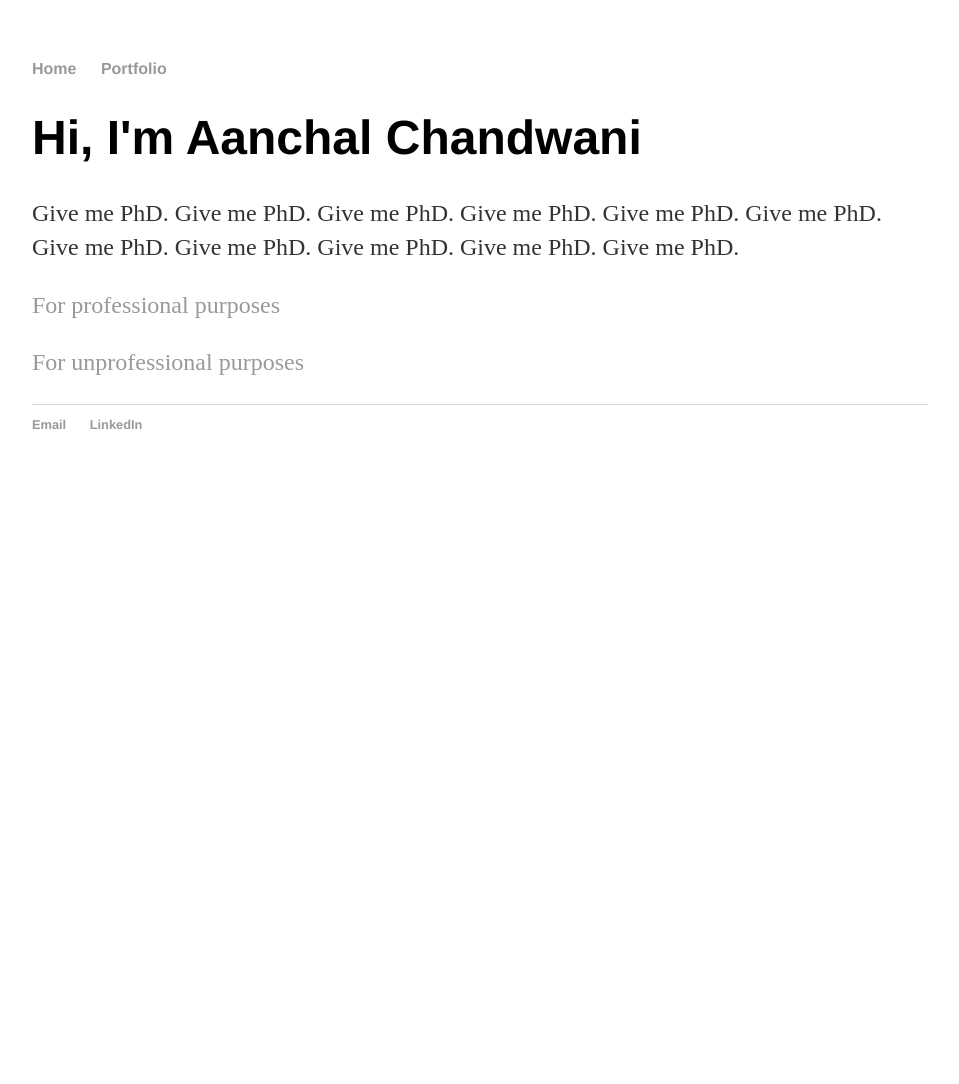
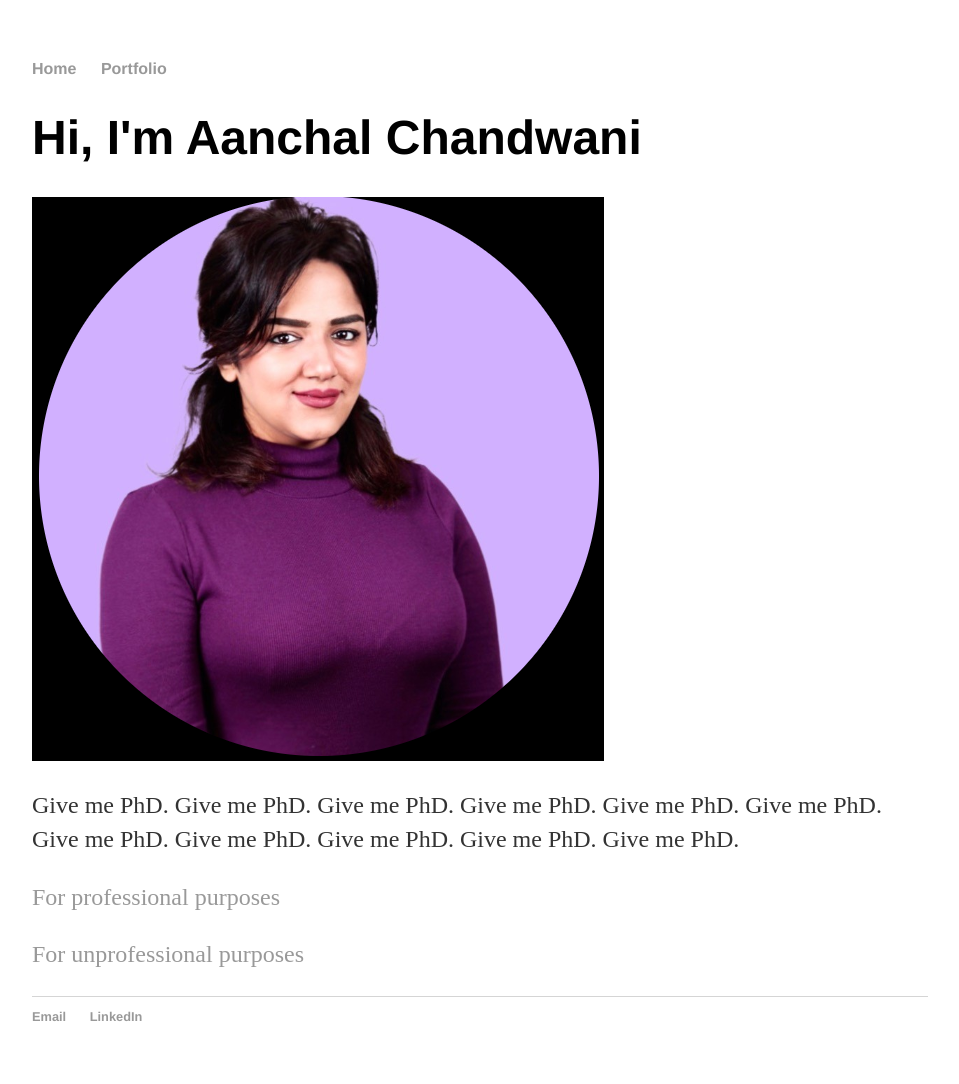
Before and after one commit to shamin1998/shamin1998.github.io, a Jekyll site: the page built from index.html, in a window 1280 px wide. Shown: the whole page, without its empty margins (160-1119 px from the left). Built offline with Jekyll 4.4.1, drawn with Linux system fonts in a browser that asks for light colours; before the commit the page ends 900 px from its top, so only the background shows below that.

Commit message:
aanchal pic

```diff
--- a/index.html
+++ b/index.html
@@ -4,6 +4,7 @@ title: About Shamin Aggarwal
 ---
 <div class="blurb">
 	<h1>Hi, I'm Aanchal Chandwani</h1>
+  <img src="images/aanchal.png" alt="Goddess">
 	<p>Give me PhD. Give me PhD. Give me PhD. Give me PhD. Give me PhD. Give me PhD. Give me PhD. Give me PhD. Give me PhD. Give me PhD. Give me PhD. </p>
   <p><a href="/cv">For professional purposes</a></p>
   <p><a href="https://www.instagram.com/aaaaanchallllll/">For unprofessional purposes</a></p>
```
Also changed, not shown: images/aanchal.png (added).
